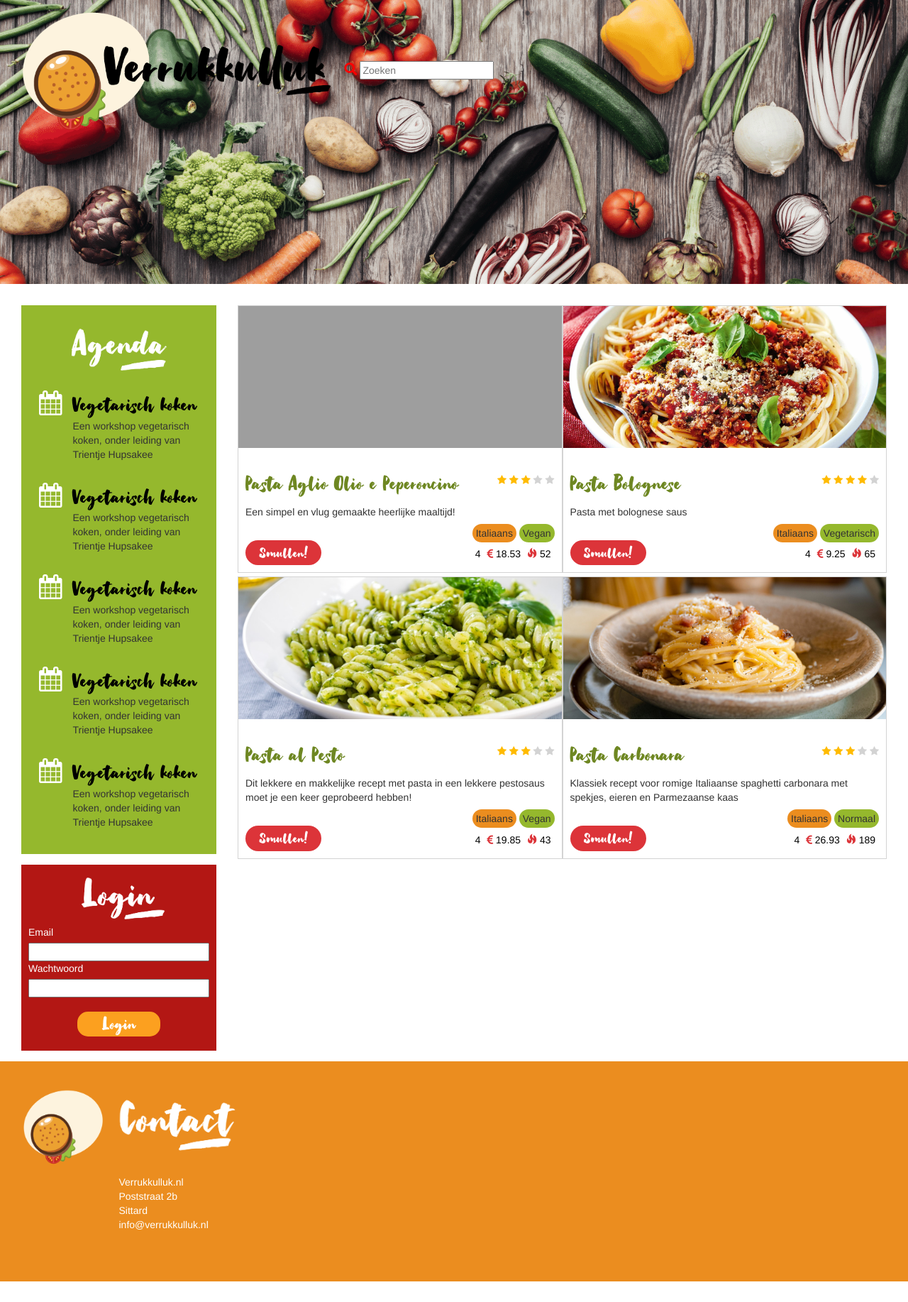
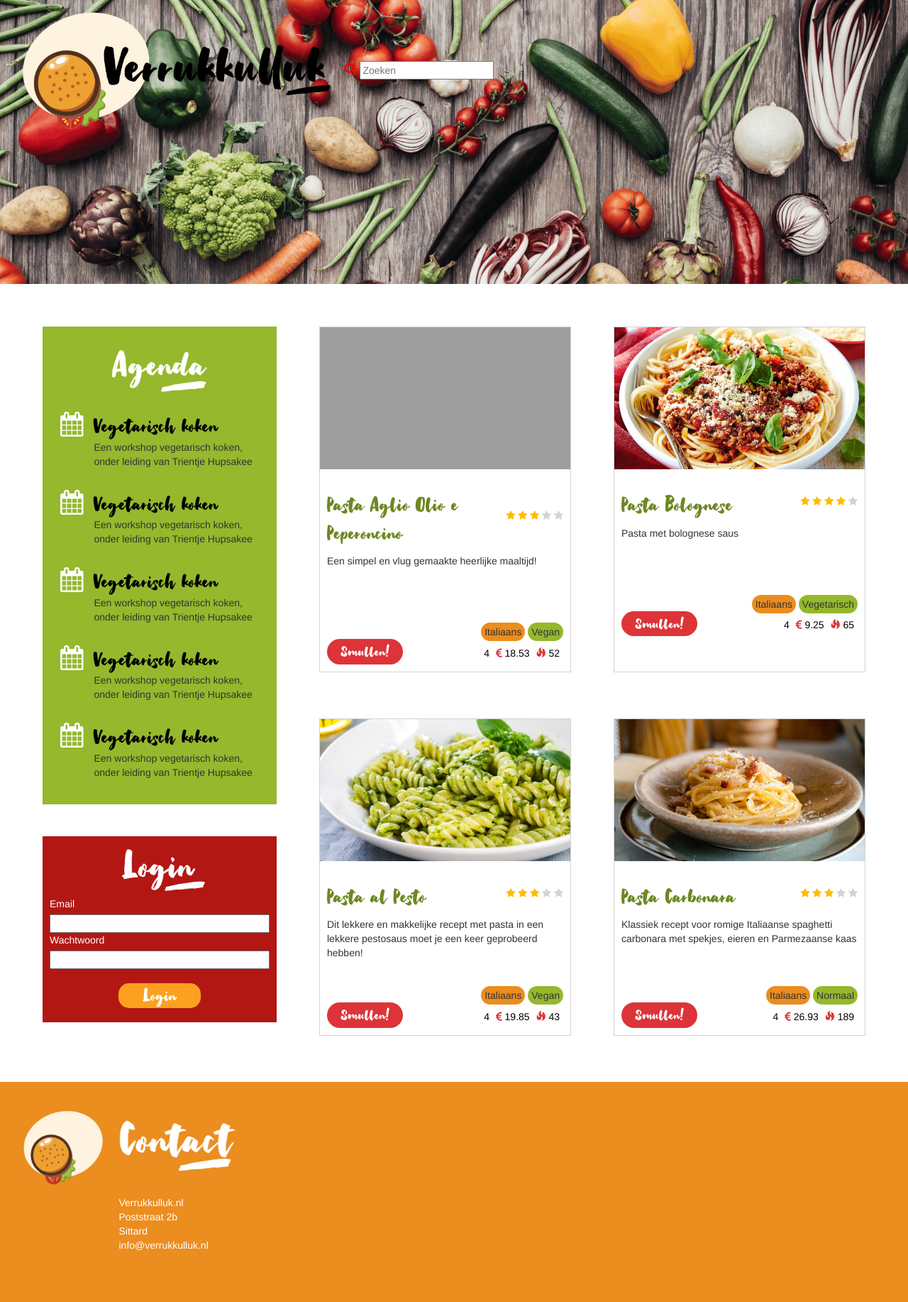
Before and after one commit to TizianoVotano/educom-verrukkulluk, a PHP site: page / in a window 1280 px wide. Shown: the whole page at 71% size. Before the commit the page ends 1805 px from the top, so only its background shows below. Run offline with PHP 8.4, Linux system fonts and the light colour scheme; data comes from the database, SQL or seed files in the repository; some libraries are stand-ins or nearby versions; grey boxes are pictures that could not be loaded.

Commit message:
general layout complete

```diff
--- a/assets/css/main.css
+++ b/assets/css/main.css
@@ -31,19 +31,27 @@
 
 /** PAGE DIVISION **/
 .header {
-    margin-bottom: 15px;
+    margin-bottom: 0px;
 }
 .main {
-
+    display: grid;
+    grid-template-columns: 3fr 7fr;
+    gap: 60px;
+    padding-inline: 60px;
 }
 .main > aside {
-    padding-left: 30px;
+    grid-column: 1;
+    padding: 0px;
 }
 .main > section {
-    padding-top: 15px;
-    padding-right: 30px;
+    padding: 0px;
 }
-.footer{}
+.main > section > .homepage-container {
+    display: grid;
+    grid-template-columns: 1fr 1fr;
+    gap: 60px;
+    padding: 0px;
+}
 
 /** HEADING **/
 h1, h2, h3, h4, h5, h6 {
@@ -142,7 +150,7 @@ aside img {
     display: flex;
     flex-direction: column;
     padding: 10px;
-    margin-top: 15px;
+    margin-top: 45px;
 }
 
 .login > label {
@@ -220,6 +228,9 @@ aside img {
     color: white;
     background-color: var(--darker-red);
 }
+.short-description {
+    flex-basis: 90px;
+}
 
 .recipe-tags {
     text-align: end;
@@ -294,9 +305,10 @@ aside img {
 }
 
 /* DETAILPAGE */
-.template-container {
+.details-container {
     display: flex;
     flex-direction: column;
+    gap: 35px;
 }
 
 .recipe-details {
--- a/templates/detail.html.twig
+++ b/templates/detail.html.twig
@@ -7,7 +7,7 @@
 {% block content %}
     {{data.title}}
 
-    <div class="template-container">
+    <div class="details-container">
     {% for recipe in data %}
 
         <div class="col-md-12 recipe-block">
--- a/templates/homepage.html.twig
+++ b/templates/homepage.html.twig
@@ -14,9 +14,9 @@
 
 {# Loop #}
 
-
+    <div class="homepage-container">
     {% for record in data %}
-        <div class="col-md-6 recipe">
+        <div class="col-md-12 recipe">
             <div class="recipe-img" style="background-image: url('assets/img/gerechten/{{ record.image }}.jpg');"></div>
             <section>
                 <header>
@@ -32,7 +32,7 @@
                     </div>
                 </header>
 
-                <p>{{ record.shortDescription}}</p>
+                <p class="short-description">{{ record.shortDescription}}</p>
                 <div class="recipe-tags">
                     <span class="recipe-tags-kitchen">{{ record.kitchen }}</span>
                     <span class="recipe-tags-type">{{ record.type }}</span>
@@ -68,8 +68,7 @@
             </ul> #}
         </div>
     {% endfor %}
-    <ul>
-     {# Dump #}
+    </div>
        {# <pre> #}
         {#{ dump(data) }#}
        {# </pre> #}
--- a/templates/main.html.twig
+++ b/templates/main.html.twig
@@ -35,7 +35,7 @@
     </header>
 
     <main class="row main">
-        <aside class="col-md-3">
+        <aside class="">
             <section class="agenda">
                 <img src="assets\img\verrukkulluk-agenda.png" />
             {% for i in 1..5 %}
@@ -58,7 +58,7 @@
 
             </section>
         </aside>
-        <section class="col-md-9">
+        <section class="">
             {%  block content %}
             {%  endblock %}
         </section>
```
